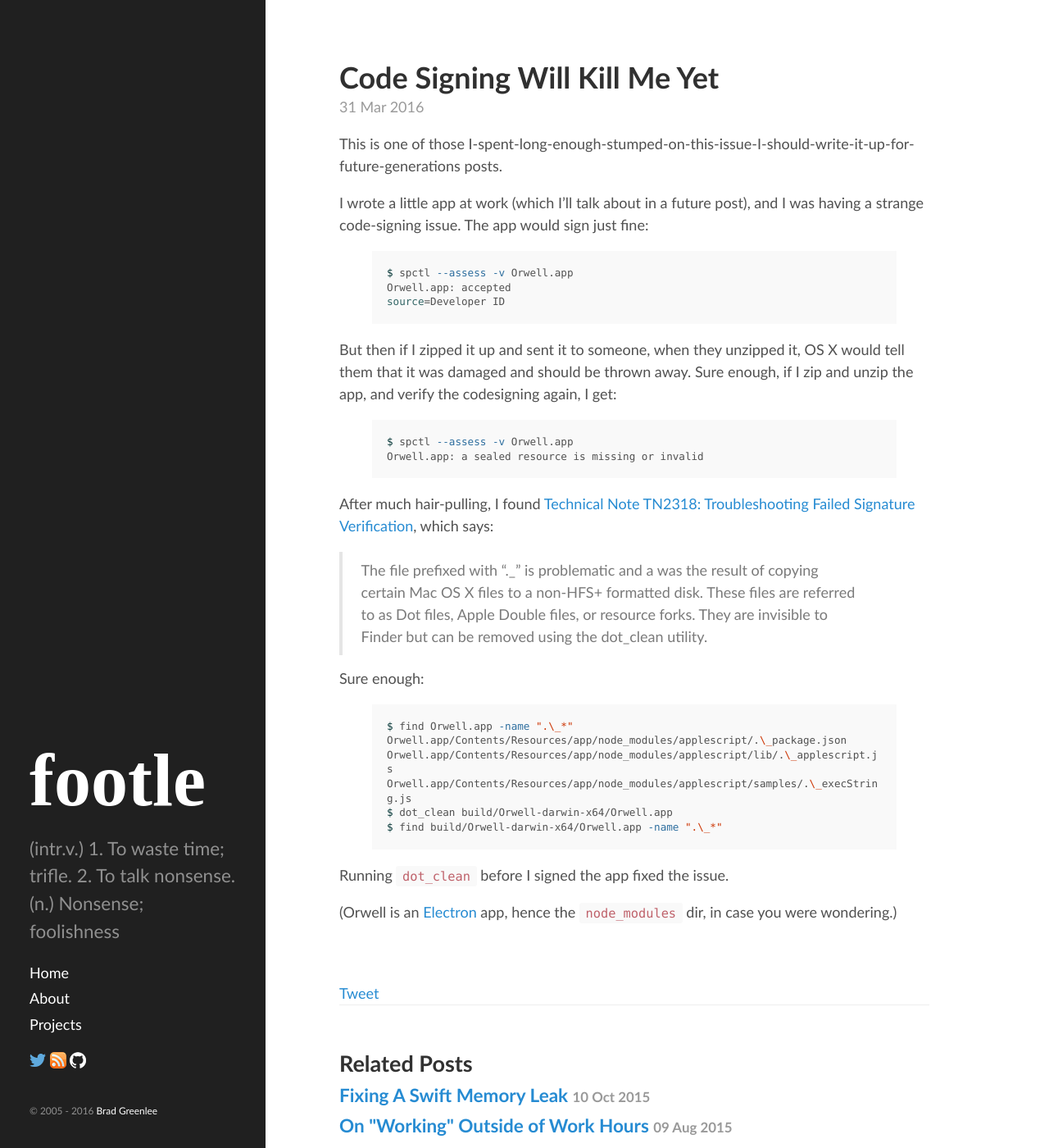
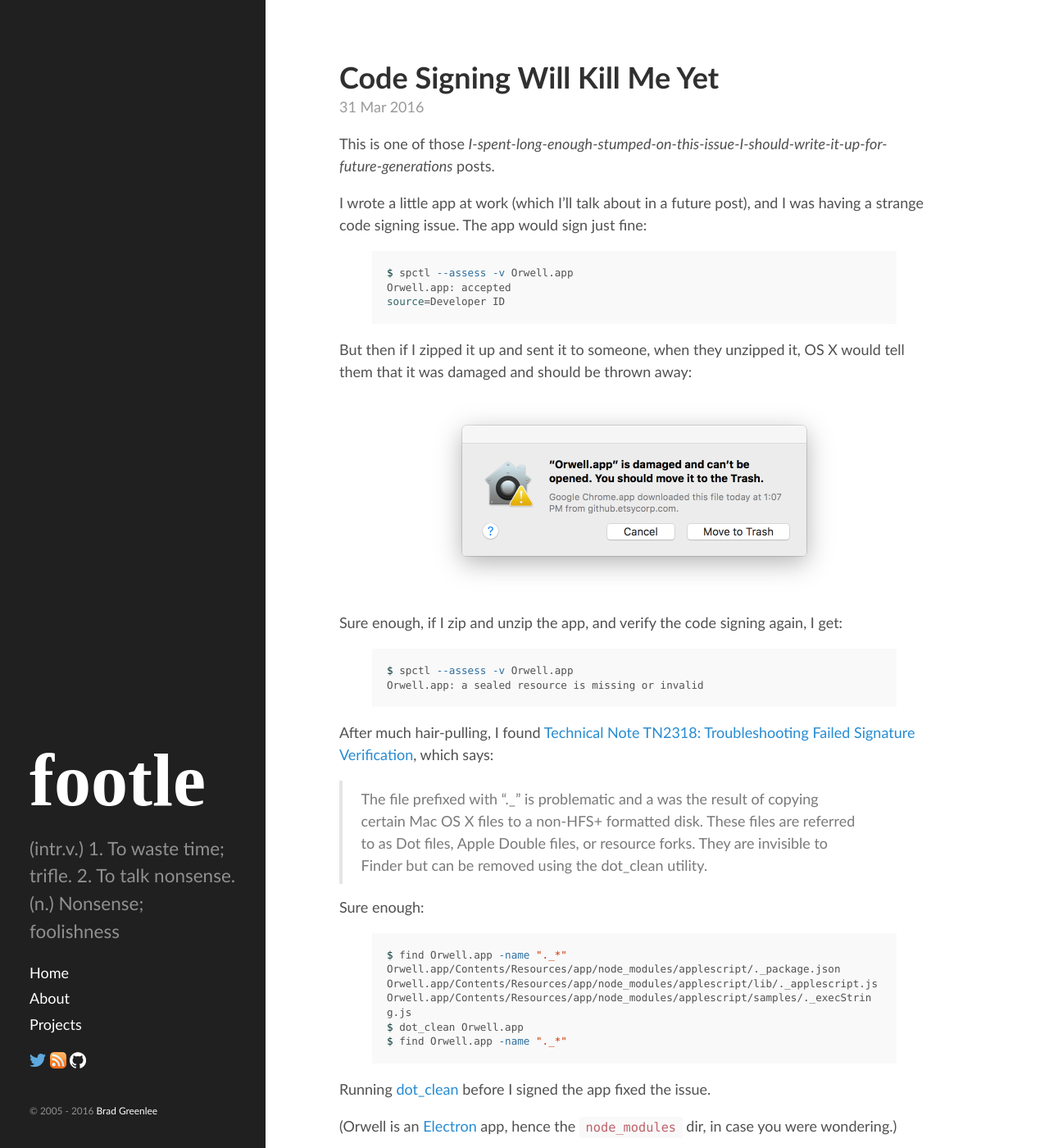
Before and after one commit to bgreenlee/bgreenlee.github.io, a Jekyll site: the page built from _posts/2016-03-31-code-signing-will-kill-me-yet.md, in a window 1280 px wide and 1400 px high. Shown: the whole window at 82% size. Built offline with Jekyll 4.4.1, drawn with Linux system fonts in a browser that asks for light colours; some web fonts are replaced; comment, search, counter and statistics services are not loaded.

Commit message:
Update site

```diff
--- a/Gemfile
+++ b/Gemfile
@@ -3,3 +3,7 @@
 gem 'github-pages'
 gem 'rb-gsl', '~> 1.16'  # needs gsl: brew install gsl
 gem 'sprockets', '~> 3.0'
+gem 'classifier-reborn'
+gem 'jekyll-paginate'
+gem 'pygments.rb'
+gem 'rake'
--- a/_assets/css/style.css
+++ b/_assets/css/style.css
@@ -93,3 +93,8 @@
 pre {
     font-size: 0.7rem;
 }
+
+img.center {
+    margin: 0 auto;
+    display: block;
+}
--- a/_config.yml
+++ b/_config.yml
@@ -3,6 +3,7 @@
 kramdown:
     input: GFM
 highlighter: pygments
+gems: [jekyll-paginate]
 
 # Permalinks
 permalink: pretty
--- a/_posts/2016-03-31-code-signing-will-kill-me-yet.md
+++ b/_posts/2016-03-31-code-signing-will-kill-me-yet.md
@@ -3,9 +3,9 @@
 date: 2016-03-31 15:25:19 -0700
 layout: post
 ---
-This is one of those I-spent-long-enough-stumped-on-this-issue-I-should-write-it-up-for-future-generations posts.
+This is one of those _I-spent-long-enough-stumped-on-this-issue-I-should-write-it-up-for-future-generations_ posts.
 
-I wrote a little app at work (which I'll talk about in a future post), and I was having a strange code-signing issue. The app would sign just fine:
+I wrote a little app at work (which I'll talk about in a future post), and I was having a strange code signing issue. The app would sign just fine:
 
 {% highlight bash %}
 $ spctl --assess -v Orwell.app
@@ -13,7 +13,11 @@
 source=Developer ID
 {% endhighlight %}
 
-But then if I zipped it up and sent it to someone, when they unzipped it, OS X would tell them that it was damaged and should be thrown away. Sure enough, if I zip and unzip the app, and verify the codesigning again, I get:
+But then if I zipped it up and sent it to someone, when they unzipped it, OS X would tell them that it was damaged and should be thrown away:
+
+![Blech](/public/images/app-is-damaged.png){: .center }
+
+ Sure enough, if I zip and unzip the app, and verify the code signing again, I get:
 
 {% highlight bash %}
 $ spctl --assess -v Orwell.app
@@ -27,14 +31,14 @@
 Sure enough:
 
 {% highlight bash %}
-$ find Orwell.app -name ".\_*"
-Orwell.app/Contents/Resources/app/node_modules/applescript/.\_package.json
-Orwell.app/Contents/Resources/app/node_modules/applescript/lib/.\_applescript.js
-Orwell.app/Contents/Resources/app/node_modules/applescript/samples/.\_execString.js
-$ dot_clean build/Orwell-darwin-x64/Orwell.app
-$ find build/Orwell-darwin-x64/Orwell.app -name ".\_*"
+$ find Orwell.app -name "._*"
+Orwell.app/Contents/Resources/app/node_modules/applescript/._package.json
+Orwell.app/Contents/Resources/app/node_modules/applescript/lib/._applescript.js
+Orwell.app/Contents/Resources/app/node_modules/applescript/samples/._execString.js
+$ dot_clean Orwell.app
+$ find Orwell.app -name "._*"
 {% endhighlight %}
 
-Running `dot_clean` before I signed the app fixed the issue.
+Running [dot_clean](https://developer.apple.com/library/mac/documentation/Darwin/Reference/ManPages/man1/dot_clean.1.html) before I signed the app fixed the issue.
 
 (Orwell is an [Electron](http://electron.atom.io/) app, hence the `node_modules` dir, in case you were wondering.)
```
Also changed, not shown: Gemfile.lock, public/css/application.css, public/images/app-is-damaged.png (added), 1 other file.
